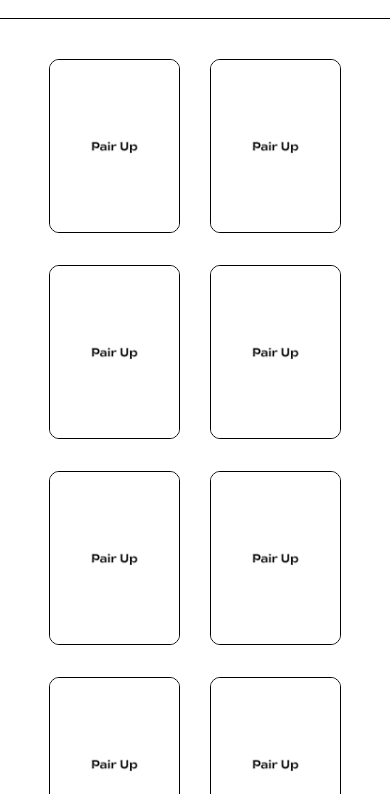
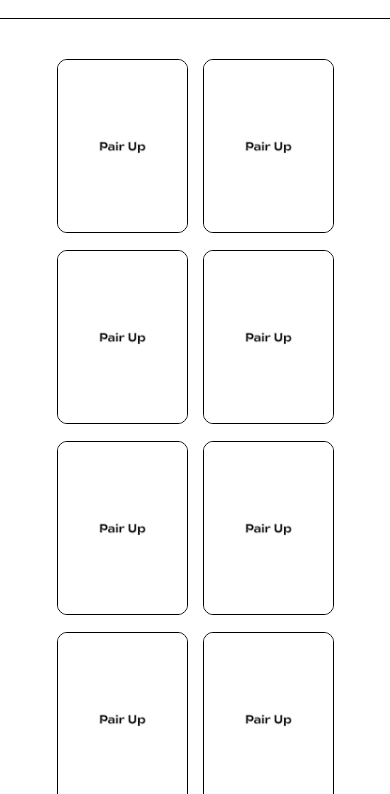
Before and after one commit to kuimetra/PairUp, a plain HTML site: page index.html in a window 390 px wide. Shown: the part 50-844 px from the top of the page. Drawn offline with Linux system fonts and the light colour scheme.

Commit message:
change gap size

```diff
--- a/css/style.css
+++ b/css/style.css
@@ -355,6 +355,10 @@ label[for="difficultyRange"] {
         width: 100px;
     }
 
+    .memory_cards {
+        gap: 25px;
+    }
+
     .memory_card {
         width: 151px;
         height: 201px;
@@ -385,6 +389,10 @@ label[for="difficultyRange"] {
 
     #nav li:not(:last-child) {
         border-bottom: 1px solid black;
+    }
+
+    .memory_cards {
+        gap: 20px;
     }
 
     .copyrights {
@@ -420,6 +428,10 @@ label[for="difficultyRange"] {
         transform: rotate(45deg) translate(-8px, -7px);
     }
 
+    .memory_cards {
+        gap: 15px;
+    }
+
     .memory_card {
         width: 131px;
         height: 176px;
```
